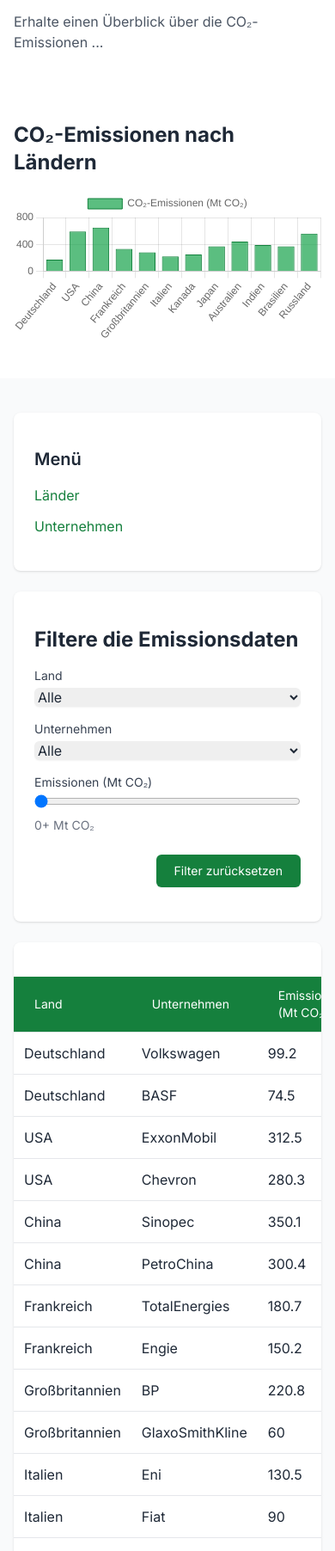
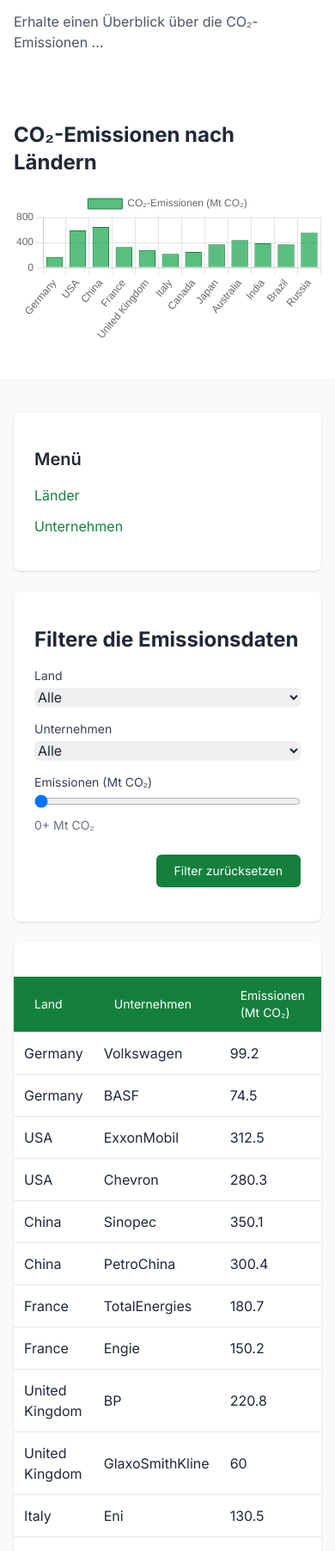
Before and after one commit to Mmaxi1/co2-footprint-webapp, a website: page index.html in a window 390 px wide. Shown: the part 179-1983 px from the top of the page at 86% size. Drawn offline with nearby package versions, Linux system fonts and the light colour scheme.

Commit message:
Final check

```diff
--- a/data/emissions.json
+++ b/data/emissions.json
@@ -1,122 +1,26 @@
 [
-  {
-    "land": "Deutschland",
-    "unternehmen": "Volkswagen",
-    "emissionen": 99.2
-  },
-  {
-    "land": "Deutschland",
-    "unternehmen": "BASF",
-    "emissionen": 74.5
-  },
-  {
-    "land": "USA",
-    "unternehmen": "ExxonMobil",
-    "emissionen": 312.5
-  },
-  {
-    "land": "USA",
-    "unternehmen": "Chevron",
-    "emissionen": 280.3
-  },
-  {
-    "land": "China",
-    "unternehmen": "Sinopec",
-    "emissionen": 350.1
-  },
-  {
-    "land": "China",
-    "unternehmen": "PetroChina",
-    "emissionen": 300.4
-  },
-  {
-    "land": "Frankreich",
-    "unternehmen": "TotalEnergies",
-    "emissionen": 180.7
-  },
-  {
-    "land": "Frankreich",
-    "unternehmen": "Engie",
-    "emissionen": 150.2
-  },
-  {
-    "land": "Großbritannien",
-    "unternehmen": "BP",
-    "emissionen": 220.8
-  },
-  {
-    "land": "Großbritannien",
-    "unternehmen": "GlaxoSmithKline",
-    "emissionen": 60.0
-  },
-  {
-    "land": "Italien",
-    "unternehmen": "Eni",
-    "emissionen": 130.5
-  },
-  {
-    "land": "Italien",
-    "unternehmen": "Fiat",
-    "emissionen": 90.0
-  },
-  {
-    "land": "Kanada",
-    "unternehmen": "Suncor",
-    "emissionen": 140.3
-  },
-  {
-    "land": "Kanada",
-    "unternehmen": "Imperial Oil",
-    "emissionen": 110.0
-  },
-  {
-    "land": "Japan",
-    "unternehmen": "Toyota",
-    "emissionen": 200.2
-  },
-  {
-    "land": "Japan",
-    "unternehmen": "Mitsubishi",
-    "emissionen": 170.0
-  },
-  {
-    "land": "Australien",
-    "unternehmen": "BHP",
-    "emissionen": 250.6
-  },
-  {
-    "land": "Australien",
-    "unternehmen": "Woodside",
-    "emissionen": 190.5
-  },
-  {
-    "land": "Indien",
-    "unternehmen": "Reliance Industries",
-    "emissionen": 310.0
-  },
-  {
-    "land": "Indien",
-    "unternehmen": "Tata Motors",
-    "emissionen": 80.0
-  },
-  {
-    "land": "Brasilien",
-    "unternehmen": "Petrobras",
-    "emissionen": 210.4
-  },
-  {
-    "land": "Brasilien",
-    "unternehmen": "Vale",
-    "emissionen": 160.0
-  },
-  {
-    "land": "Russland",
-    "unternehmen": "Rosneft",
-    "emissionen": 290.0
-  },
-  {
-    "land": "Russland",
-    "unternehmen": "Gazprom",
-    "emissionen": 270.0
-  }
+  { "land": "Germany", "unternehmen": "Volkswagen", "emissionen": 99.2 },
+  { "land": "Germany", "unternehmen": "BASF", "emissionen": 74.5 },
+  { "land": "USA", "unternehmen": "ExxonMobil", "emissionen": 312.5 },
+  { "land": "USA", "unternehmen": "Chevron", "emissionen": 280.3 },
+  { "land": "China", "unternehmen": "Sinopec", "emissionen": 350.1 },
+  { "land": "China", "unternehmen": "PetroChina", "emissionen": 300.4 },
+  { "land": "France", "unternehmen": "TotalEnergies", "emissionen": 180.7 },
+  { "land": "France", "unternehmen": "Engie", "emissionen": 150.2 },
+  { "land": "United Kingdom", "unternehmen": "BP", "emissionen": 220.8 },
+  { "land": "United Kingdom", "unternehmen": "GlaxoSmithKline", "emissionen": 60.0 },
+  { "land": "Italy", "unternehmen": "Eni", "emissionen": 130.5 },
+  { "land": "Italy", "unternehmen": "Fiat", "emissionen": 90.0 },
+  { "land": "Canada", "unternehmen": "Suncor", "emissionen": 140.3 },
+  { "land": "Canada", "unternehmen": "Imperial Oil", "emissionen": 110.0 },
+  { "land": "Japan", "unternehmen": "Toyota", "emissionen": 200.2 },
+  { "land": "Japan", "unternehmen": "Mitsubishi", "emissionen": 170.0 },
+  { "land": "Australia", "unternehmen": "BHP", "emissionen": 250.6 },
+  { "land": "Australia", "unternehmen": "Woodside", "emissionen": 190.5 },
+  { "land": "India", "unternehmen": "Reliance Industries", "emissionen": 310.0 },
+  { "land": "India", "unternehmen": "Tata Motors", "emissionen": 80.0 },
+  { "land": "Brazil", "unternehmen": "Petrobras", "emissionen": 210.4 },
+  { "land": "Brazil", "unternehmen": "Vale", "emissionen": 160.0 },
+  { "land": "Russia", "unternehmen": "Rosneft", "emissionen": 290.0 },
+  { "land": "Russia", "unternehmen": "Gazprom", "emissionen": 270.0 }
 ]
--- a/index.html
+++ b/index.html
@@ -89,7 +89,7 @@
   <section id="data" class="py-10">
     <div class="max-w-7xl mx-auto px-4 grid grid-cols-1 lg:grid-cols-4 gap-6">
       <!-- Sidebar als aside -->
-      <aside class="lg:col-span-1 py-10 bg-white dark:bg-gray-900 rounded-lg shadow p-6" role="complementary" aria-label="Filtermenü">
+      <aside class="lg:col-span-1 py-10 bg-white dark:bg-gray-900 rounded-lg shadow p-6 float-start rtl:float-end" role="complementary" aria-label="Filtermenü">
         <h2 class="text-xl font-semibold mb-4" data-i18n="sidebarMenuTitle">Menü</h2>
         <nav aria-label="Sidebar Menü">
           <ul class="space-y-3">
@@ -148,7 +148,7 @@
       </aside>
 
       <!-- Hauptbereich: Filter und Datenanzeige -->
-      <section class="lg:col-span-3">
+      <section class="lg:col-span-3 float-end rtl:float-start">
         <!-- Filterbereich -->
         <article class="py-10 bg-white dark:bg-gray-900 rounded-lg shadow p-6 mb-6">
           <h2 class="text-2xl font-bold mb-4" data-i18n="filterTitle">Filtere die Emissionsdaten</h2>
@@ -194,6 +194,9 @@
             </tr>
             </tbody>
           </table>
+          <div id="emission-sum" class="mt-4 text-right font-semibold text-green-700">
+            Total: 0 Mt CO₂
+          </div>
         </article>
       </section>
     </div>
@@ -232,6 +235,7 @@
       <option value="de">🇩🇪 Deutsch</option>
       <option value="en">🇬🇧 English</option>
       <option value="fr">🇫🇷 Français</option>
+      <option value="ar">🇸🇦 العربية</option>
     </select>
   </div>
 </footer>
--- a/js/script.js
+++ b/js/script.js
@@ -99,6 +99,38 @@
         contactText: "Ici se trouvent nos informations de contact ...",
         footerCopyright: "© 2024 CO₂-Footprint. Tous droits réservés.",
         footerImprint: "Mentions légales | Confidentialité | Conditions"
+    },
+    ar: {
+        pageTitle: "بصمة الكربون – نظرة عامة على الانبعاثات",
+        logoShort: "بص",
+        logoFull: "بصمة الكربون",
+        navHome: "الرئيسية",
+        navData: "البيانات",
+        navAbout: "معلومات عنا",
+        navContact: "اتصل بنا",
+        homeTitle: "مرحبًا بك في بصمة الكربون",
+        homeIntro: "احصل على نظرة عامة على انبعاثات ثاني أكسيد الكربون من الدول والشركات.",
+        chartTitle: "انبعاثات ثاني أكسيد الكربون حسب الدولة",
+        sidebarMenuTitle: "القائمة",
+        sidebarCountries: "الدول",
+        sidebarCompanies: "الشركات",
+        filterTitle: "قم بتصفية بيانات الانبعاثات",
+        filterLabelCountry: "الدولة",
+        filterLabelCompany: "الشركة",
+        filterLabelEmission: "الانبعاثات (مليون طن من CO₂)",
+        filterEmissionValue: "+0 مليون طن من CO₂",
+        optionAll: "الكل",
+        btnReset: "إعادة تعيين الفلاتر",
+        tableHeaderLand: "الدولة",
+        tableHeaderCompany: "الشركة",
+        tableHeaderEmission: "الانبعاثات (مليون طن من CO₂)",
+        tableLoading: "جاري تحميل البيانات...",
+        aboutTitle: "معلومات عنا",
+        aboutText: "هنا يمكنك العثور على معلومات حول المنظمة وفريقنا ومهمتنا لزيادة الشفافية حول تغير المناخ.",
+        contactTitle: "اتصل بنا",
+        contactText: "تجد هنا معلومات الاتصال أو نموذج الاتصال للتواصل معنا.",
+        footerCopyright: "© 2024 بصمة الكربون. جميع الحقوق محفوظة.",
+        footerImprint: "البيان القانوني | سياسة الخصوصية | الشروط"
     }
 };
 
@@ -165,6 +197,10 @@
 const updateLanguage = (lang) => {
     console.log("Wechsle Sprache zu:", lang);
     document.documentElement.setAttribute("lang", lang);
+    // Sprachrichtung (LTR oder RTL) setzen
+    const rtlLanguages = ["ar", "he", "fa"];
+    const dir = rtlLanguages.includes(lang) ? "rtl" : "ltr";
+    document.documentElement.setAttribute("dir", dir);
     document.querySelectorAll("[data-i18n]").forEach(elem => {
         const key = elem.getAttribute("data-i18n");
         if (translations[lang] && translations[lang][key]) {
@@ -279,13 +315,33 @@
     tbody.innerHTML = "";
     data.forEach(entry => {
         const row = document.createElement("tr");
-        row.innerHTML = `
-      <td class="p-3">${entry.land}</td>
-      <td class="p-3">${entry.unternehmen}</td>
-      <td class="p-3">${entry.emissionen}</td>
-    `;
+
+        const tdLand = document.createElement("td");
+        tdLand.className = "p-3";
+        tdLand.textContent = entry.land;
+
+        const tdCompany = document.createElement("td");
+        tdCompany.className = "p-3";
+        tdCompany.textContent = entry.unternehmen;
+
+        const tdEmission = document.createElement("td");
+        tdEmission.className = "p-3";
+        tdEmission.textContent = entry.emissionen;
+
+        row.appendChild(tdLand);
+        row.appendChild(tdCompany);
+        row.appendChild(tdEmission);
+
         tbody.appendChild(row);
     });
+
+    // Summenanzeige ergänzen
+    const sum = data.reduce((total, entry) => total + entry.emissionen, 0);
+    const sumElement = document.getElementById("emission-sum");
+    if (sumElement) {
+        sumElement.textContent = `Total: ${sum.toFixed(1)} Mt CO₂`;
+    }
+
     console.log("Tabelle erfolgreich befüllt.");
 };
 
@@ -418,3 +474,10 @@
     });
     populateTable(sortedData);
 };
+
+// Neue Summe berechnen und anzeigen
+const sum = data.reduce((total, entry) => total + entry.emissionen, 0);
+const sumElement = document.getElementById("emission-sum");
+if (sumElement) {
+    sumElement.textContent = `Total: ${sum.toFixed(1)} Mt CO₂`;
+}
```
Also changed, not shown: README.md.
